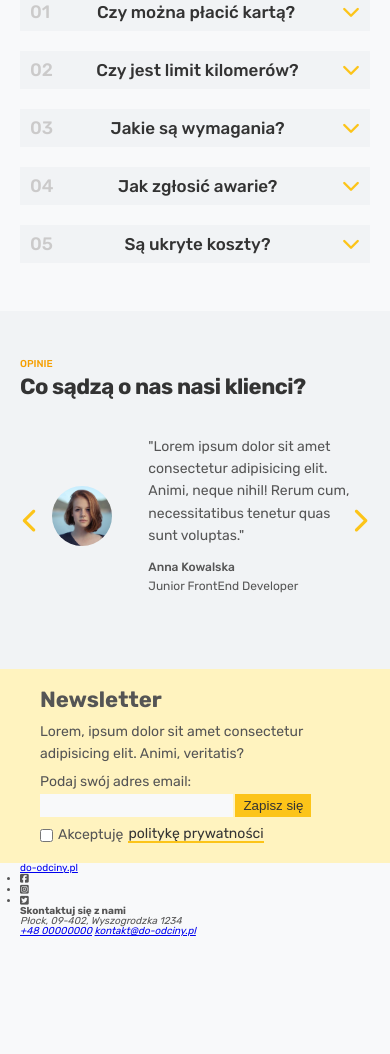
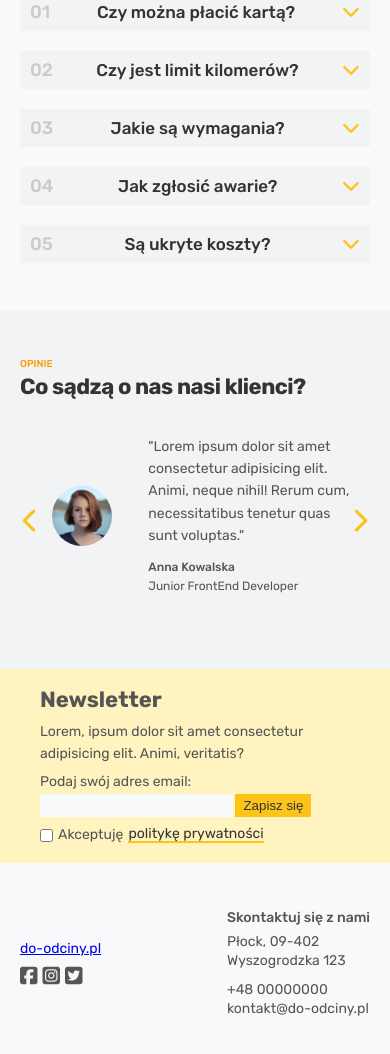
Before and after one commit to mstobiecki/do-odciny.pl, a website: page index.html in a window 390 px wide. Shown: the part 7448-8502 px from the top of the page. Before the commit the page ends 8385 px from the top, so only its background shows below. Drawn offline with Linux system fonts and the light colour scheme.

Commit message:
finished footer section on mobile

```diff
--- a/index.html
+++ b/index.html
@@ -434,17 +434,22 @@
                     <div class="footer__logo-box">
                         <a class="footer__logo" href="#">do-odciny.pl</a>
                         <ul class="footer__socials">
-                            <li class="footer__link"><i class="fa-brands fa-square-facebook"></i></li>
-                            <li class="footer__link"><i class="fa-brands fa-square-instagram"></i></li>
-                            <li class="footer__link"><i class="fa-brands fa-square-twitter"></i></li>
+                            <li class="footer__item"><a class="footer__link" href="#"><i
+                                        class="fa-brands fa-square-facebook"></i></a></li>
+                            <li class="footer__item"><a class="footer__link"><i
+                                        class="fa-brands fa-square-instagram"></i></a></li>
+                            <li class="footer__item"><a class="footer__link" href="#"><i
+                                        class="fa-brands fa-square-twitter"></i></a></li>
                         </ul>
                     </div>
                     <div class="footer__address-box">
                         <h4 class="footer__heading">Skontaktuj się z nami</h4>
                         <address class="footer__address">
-                            <p class="footer__street">Płock, 09-402, Wyszogrodzka 1234</p>
-                            <a href="tel:000-000-000">+48 00000000</a>
-                            <a href="mailto:kontakt@do-odciny.pl">kontakt@do-odciny.pl</a>
+                            <p class="footer__city">Płock, 09-402</p>
+                            <p class="footer__street">Wyszogrodzka 123</p>
+                            <a class="footer__phone" href="tel:000-000-000">+48 00000000</a>
+                            <a class="footer__mail" href="mailto:kontakt@do-odciny.pl">kontakt@do-odciny.pl</a>
+
                         </address>
                     </div>
 
--- /dev/null
+++ b/src/sass/_footer.scss
@@ -0,0 +1,45 @@
+.footer {
+	padding: 4.8rem 0;
+	background-color: $background-color-site;
+	&__wrapper {
+		display: flex;
+		justify-content: space-between;
+		align-items: center;
+	}
+	&__socials {
+		display: flex;
+		list-style: none;
+		gap: 0.5rem;
+	}
+	&__logo {
+		display: block;
+		margin-bottom: 1rem;
+		font-size: 1.4rem;
+	}
+	&__item {
+		font-size: 2rem;
+	}
+	&__link {
+		color: #555;
+	}
+	&__heading {
+		margin-bottom: 1rem;
+		font-size: 1.4rem;
+		font-weight: 500;
+	}
+	&__address {
+		display: flex;
+		flex-direction: column;
+		gap: 0.5rem;
+		font-style: normal;
+		font-size: 1.4rem;
+	}
+	&__phone {
+		margin-top: 1rem;
+	}
+	&__mail,
+	&__phone {
+		text-decoration: none;
+		color: #555;
+	}
+}
--- a/src/sass/main.scss
+++ b/src/sass/main.scss
@@ -11,3 +11,4 @@
 @import './accordion';
 @import './testimonials';
 @import './newsletter';
+@import './footer';
```
Also changed, not shown: css/style.css, 1 other file.
